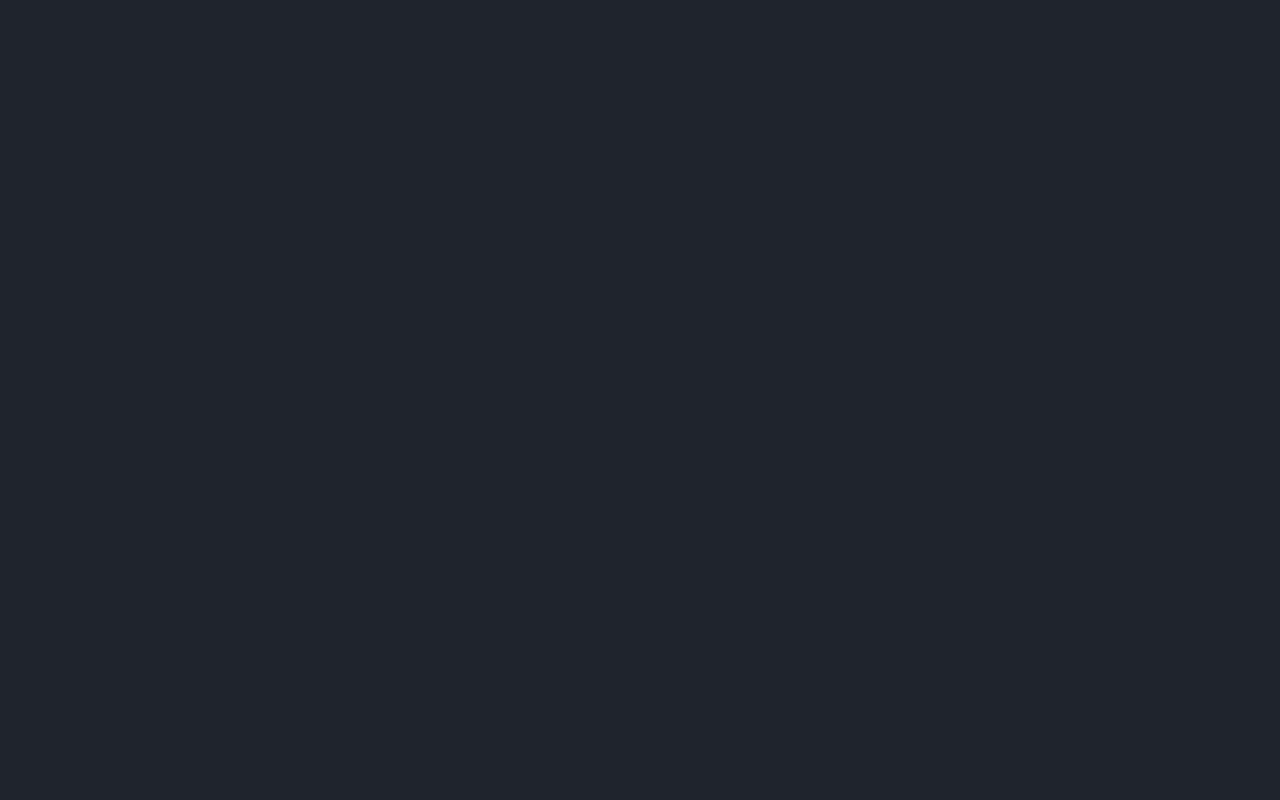
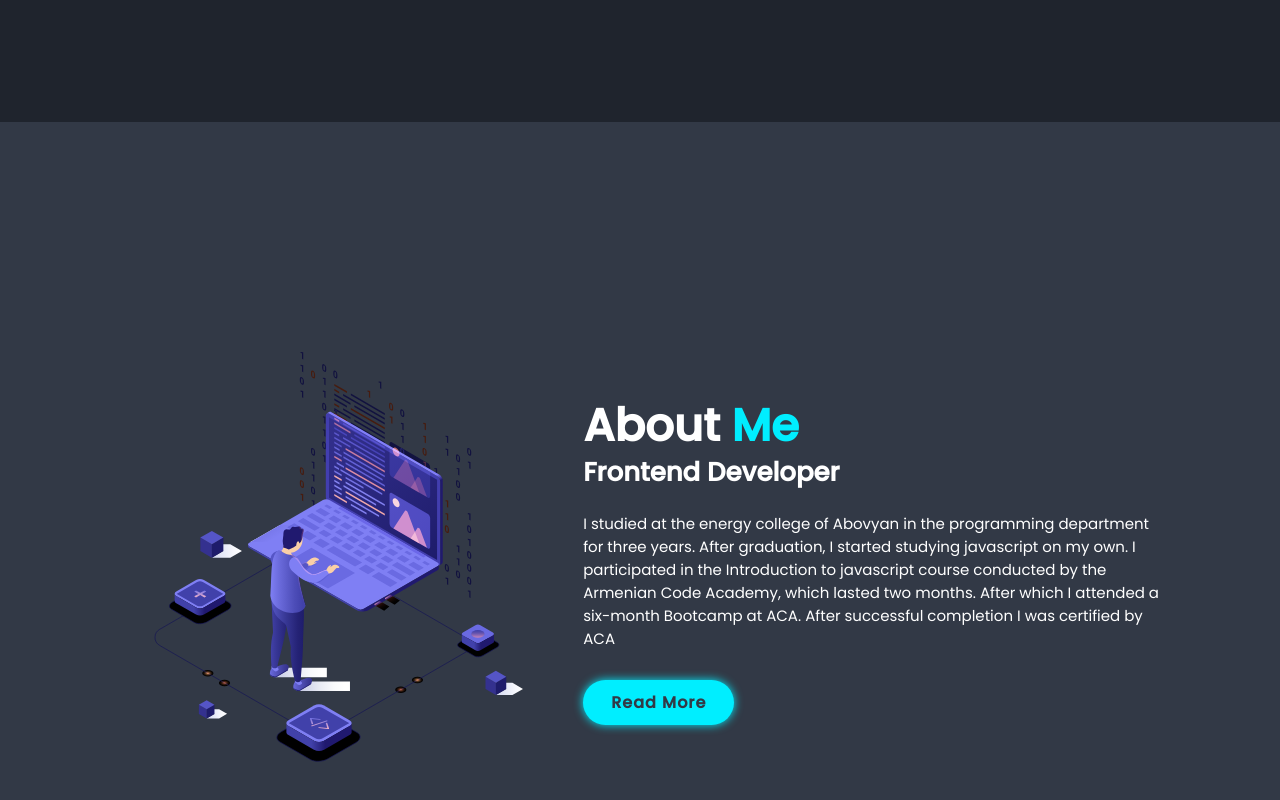
Before and after one commit to VaheGasparyan/my-portfolio, a React (Create React App) app: page / in a window 1280 px wide. Shown: the part 678-1478 px from the top of the page. Before the commit the page ends 800 px from the top, so only its background shows below. Built offline with nearby package versions, Linux system fonts and the light colour scheme.

Commit message:
create about section

```diff
--- a/src/App.css
+++ b/src/App.css
@@ -34,3 +34,25 @@ section {
 span {
     color: var(--main-color)
 }
+
+.btn {
+    display: inline-block;
+    padding: 1rem 2.8rem;
+    background: var(--main-color);
+    border-radius: 4rem;
+    box-shadow: 0 0 1rem var(--main-color);
+    font-size: 1.6rem;
+    color: var(--second-bg-color);
+    letter-spacing: .1rem;
+    font-weight: 600;
+    transition: .5s ease;
+}
+
+.btn:hover {
+    box-shadow: none;
+}
+
+.heading {
+    text-align: center;
+    font-size: 4.5rem;
+}
--- /dev/null
+++ b/src/components/about/about.css
@@ -0,0 +1,25 @@
+.about {
+    display: flex;
+    justify-content: center;
+    align-items: center;
+    gap: 2rem;
+    background: var(--second-bg-color);
+}
+
+.about .about-img img {
+    width: 35vw;
+}
+
+.about .about-content h2 {
+    text-align: left;
+    line-height: 1.2;
+}
+
+.about .about-content h3 {
+    font-size: 2.6rem;
+}
+
+.about .about-content p {
+    font-size: 1.5rem;
+    margin: 2rem 0 3rem;
+}
--- /dev/null
+++ b/src/components/about/index.tsx
@@ -0,0 +1,22 @@
+import aboutImg from 'images/about-us.svg';
+
+import './about.css';
+
+const About = () => {
+    return (
+        <section className='about' id='about'>
+            <div className="about-img">
+                <img src={aboutImg} alt="about-img"/>
+            </div>
+
+            <div className="about-content">
+                <h2 className='heading'>About <span>Me</span></h2>
+                <h3>Frontend Developer</h3>
+                <p>I studied at the energy college of Abovyan in the programming department for three years. After graduation, I started studying javascript on my own. I participated in the Introduction to javascript course conducted by the Armenian Code Academy, which lasted two months. After which I attended a six-month Bootcamp at ACA. After successful completion I was certified by ACA</p>
+                <a href="#" className='btn'>Read More</a>
+            </div>
+        </section>
+    )
+};
+
+export default About;
--- a/src/components/home/home.css
+++ b/src/components/home/home.css
@@ -47,20 +47,3 @@
 .home .home-img img {
     width: 35vw;
 }
-
-.home .home-content .btn {
-    display: inline-block;
-    padding: 1rem 2.8rem;
-    background: var(--main-color);
-    border-radius: 4rem;
-    box-shadow: 0 0 1rem var(--main-color);
-    font-size: 1.6rem;
-    color: var(--second-bg-color);
-    letter-spacing: .1rem;
-    font-weight: 600;
-    transition: .5s ease;
-}
-
-.home .home-content .btn:hover {
-    box-shadow: none;
-}
--- a/src/main/index.tsx
+++ b/src/main/index.tsx
@@ -1,11 +1,13 @@
 import Header from "components/header";
 import Home from "components/home";
+import About from "components/about";
 
 const Main = () => {
     return (
         <div className='main'>
             <Header />
             <Home />
+            <About />
         </div>
     )
 };
```
